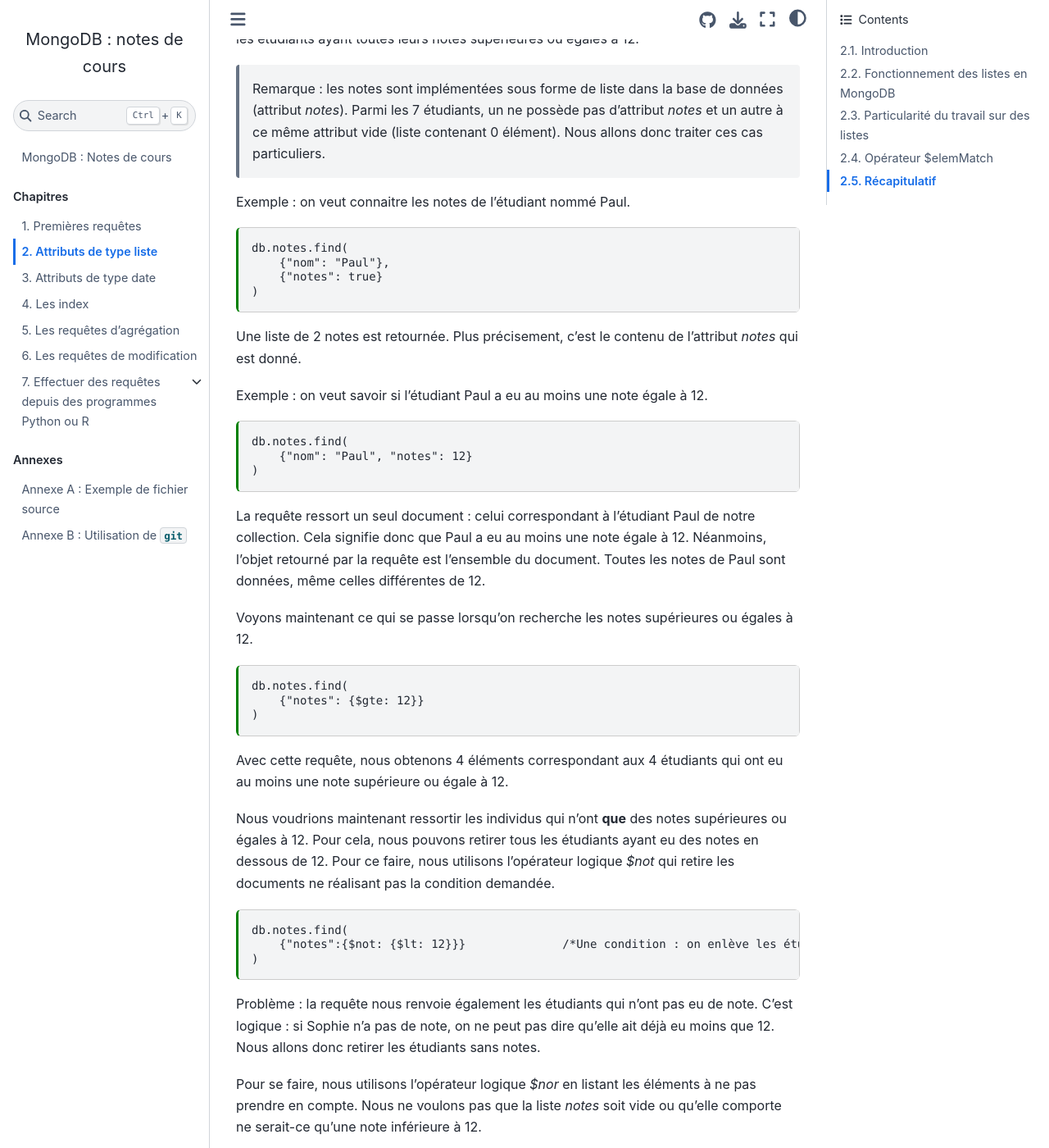
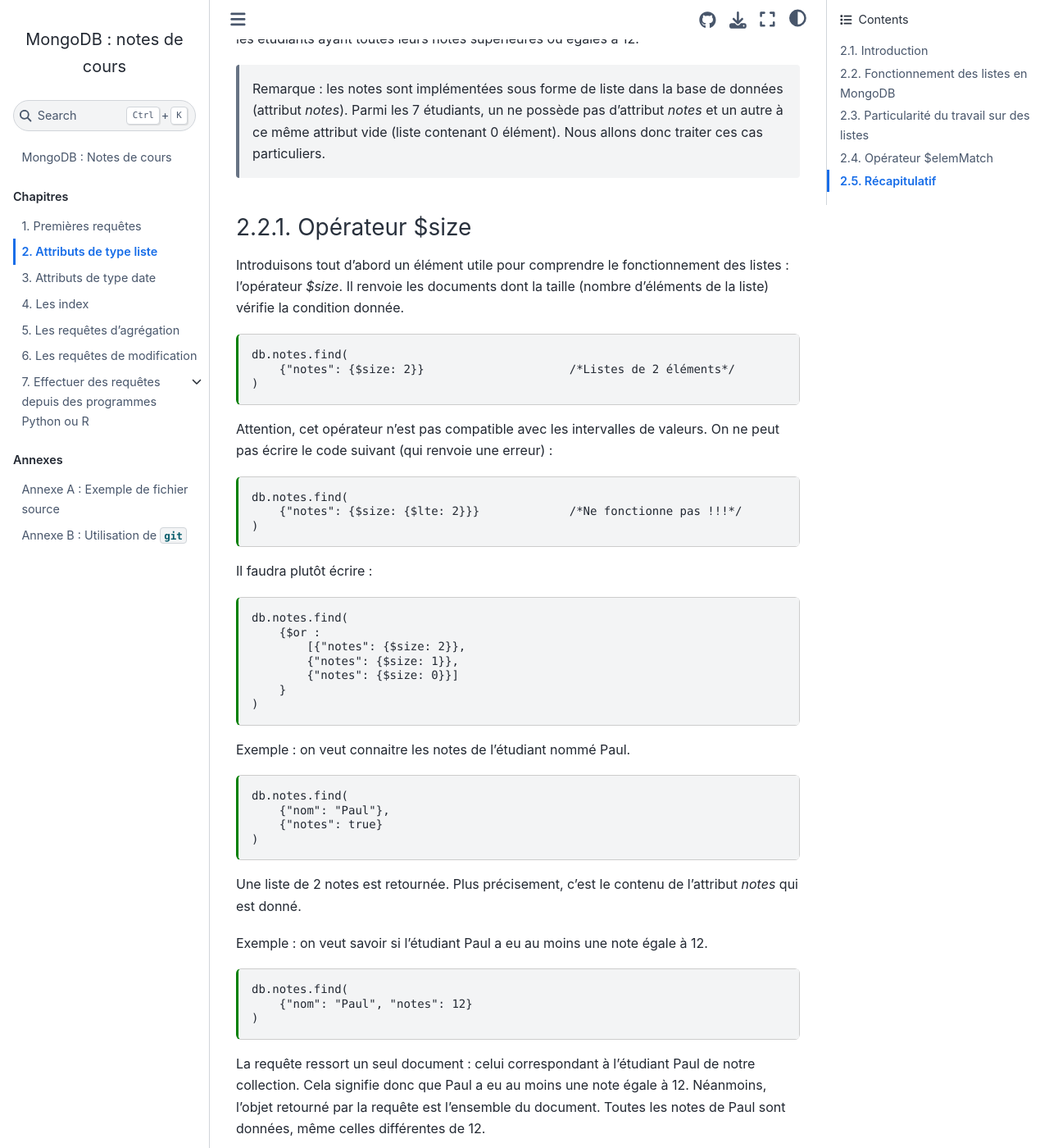
Before and after one commit to rtavenar/mongo_book, a Jupyter Book: the page built from content/02_listes.md, in a window 1280 px wide and 1400 px high, scrolled down 859 px. Shown: the whole window at 82% size. Built offline with Jupyter Book 1.0.4 settings and Sphinx 7.4.7 and the Sphinx Book theme 1.1.4, drawn with Linux system fonts in a browser that asks for light colours.

Commit message:
Update 02_listes.md
Rajout $size

````diff
--- a/content/02_listes.md
+++ b/content/02_listes.md
@@ -34,6 +34,30 @@ use etudiants
 Afin de mieux appréhender les listes en MongoDB, nous allons suivre un exemple au cours du quel, étape par étape, nous expliquerons notre démarche. Nous souhaitons connaître les étudiants ayant toutes leurs notes supérieures ou égales à 12.
 
 > Remarque : les notes sont implémentées sous forme de liste dans la base de données (attribut _notes_). Parmi les 7 étudiants, un ne possède pas d'attribut _notes_ et un autre à ce même attribut vide (liste contenant 0 élément). Nous allons donc traiter ces cas particuliers.
+
+#### Opérateur $size
+Introduisons tout d'abord un élément utile pour comprendre le fonctionnement des listes : l'opérateur _$size_. Il renvoie les documents dont la taille (nombre d'éléments de la liste) vérifie la condition donnée.
+```{code-cell}
+db.notes.find(
+    {"notes": {$size: 2}}                     /*Listes de 2 éléments*/
+)
+```
+Attention, cet opérateur n'est pas compatible avec les intervalles de valeurs. On ne peut pas écrire le code suivant (qui renvoie une erreur) :
+```{code-cell}
+db.notes.find(
+    {"notes": {$size: {$lte: 2}}}             /*Ne fonctionne pas !!!*/
+)
+```
+Il faudra plutôt écrire :
+```{code-cell}
+db.notes.find(
+    {$or :
+        [{"notes": {$size: 2}},
+        {"notes": {$size: 1}},
+        {"notes": {$size: 0}}]
+    }
+)
+```
 
 Exemple : on veut connaitre les notes de l'étudiant nommé Paul.
 
````
